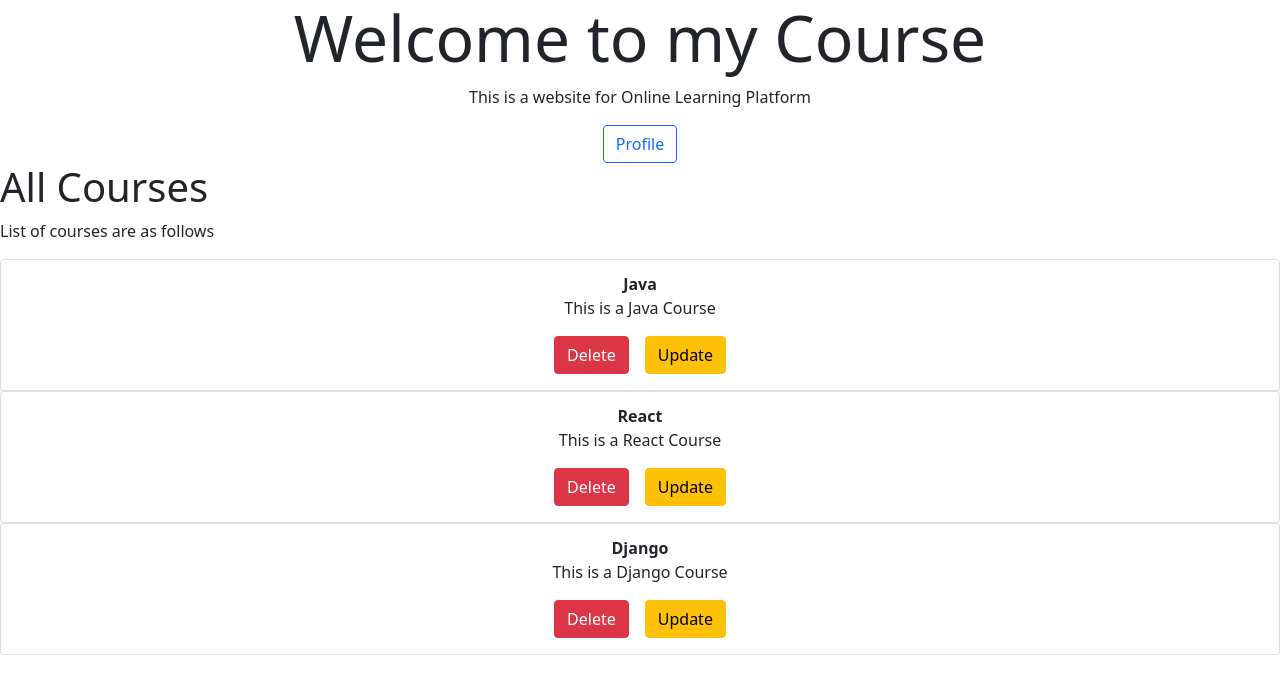
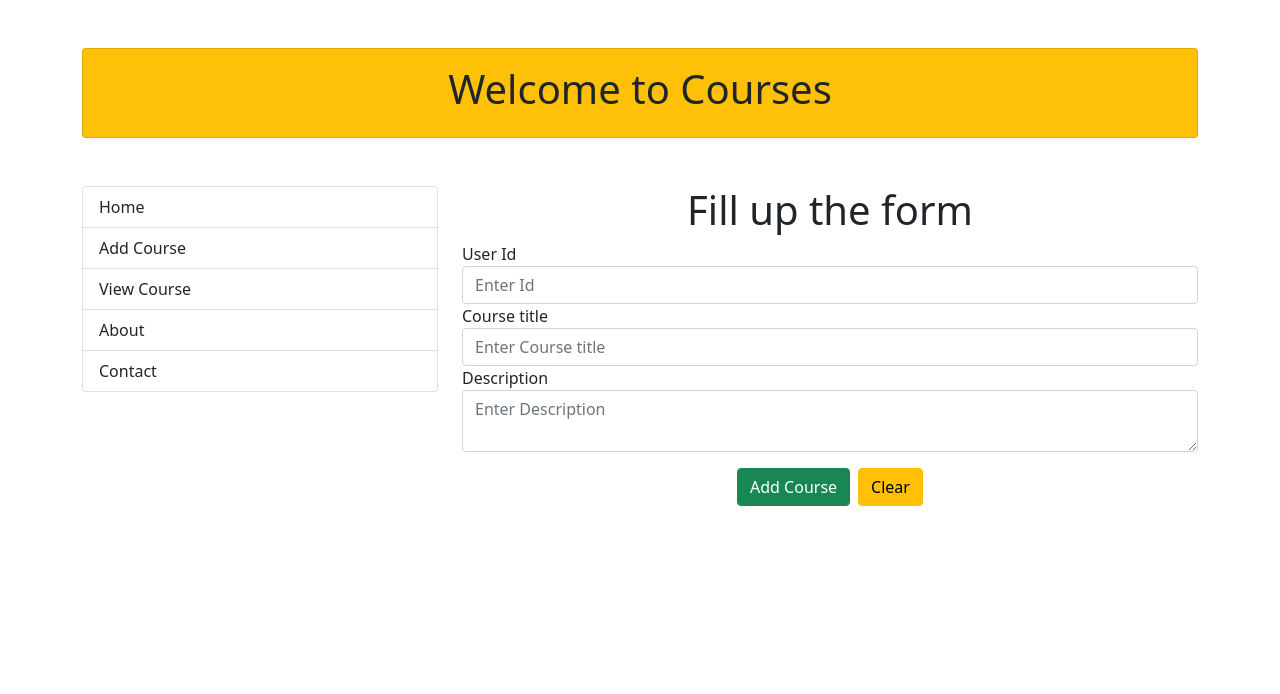
Before and after one commit to obayedsiam/ReactProject_1, a React (Create React App) app: page /add-course in a window 1280 px wide. Shown: the top 694 px of the page. Built offline with nearby package versions, Linux system fonts and the light colour scheme.

Commit message:
initial commit

```diff
--- a/package.json
+++ b/package.json
@@ -8,9 +8,11 @@
     "@testing-library/user-event": "^12.1.10",
     "axios": "^0.21.4",
     "bootstrap": "^5.1.1",
+    "cors": "^2.8.5",
     "jshint": "^2.13.1",
     "react": "^17.0.2",
     "react-dom": "^17.0.2",
+    "react-router-dom": "^5.3.0",
     "react-scripts": "4.0.3",
     "react-toastify": "^8.0.3",
     "reactstrap": "^8.10.0",
@@ -39,5 +41,8 @@
       "last 1 firefox version",
       "last 1 safari version"
     ]
+  },
+  "devDependencies": {
+    "http-proxy-middleware": "^2.0.1"
   }
 }
--- a/src/App.js
+++ b/src/App.js
@@ -1,9 +1,13 @@
 import logo from "./logo.svg";
 import "./App.css";
-import { Button } from "reactstrap";
+import { Button, Row, Col, Container } from "reactstrap";
 import { ToastContainer, toast } from "react-toastify";
 import Home from "./components/Home";
 import Allcourses from "./components/Allcourses";
+import AddCourse from "./components/AddCourse";
+import Header from "./components/Header";
+import Menus from "./components/Menus";
+import {BrowserRouter as Router, Route} from "react-router-dom";
 
 function App() {
   const btnHandler = () => {
@@ -12,11 +16,24 @@ function App() {
   };
 
   return (
-    <div>
-      <ToastContainer />
-      <Home />
-      <Allcourses />
-    </div>
+    <>
+    <Router>
+    <Container>
+      <Header></Header>
+      <Row>
+        <Col md = {4}>
+            <Menus/>
+        </Col>
+        <Col md = {8}>
+          <Route path = "/" component = {Home} exact/>
+          <Route path = "/add-course" component = {AddCourse} exact/>
+          <Route path = "/view-course" component = {Allcourses} exact/>
+        </Col>
+      </Row>
+    </Container>
+    </Router>
+    </>
+
   );
 }
 
--- /dev/null
+++ b/src/api/bootapi.js
@@ -0,0 +1,4 @@
+const base_url = "http://localhost:9090";
+
+
+export default base_url ;
--- a/src/components/AddCourse.js
+++ b/src/components/AddCourse.js
@@ -1,7 +1,89 @@
-import React, { Component } from 'react';
+import { ToastContainer, toast } from "react-toastify";
+import { useState, useEffect, Fragment } from "react";
+import { Button, Container, Form, FormGroup, Input, Label } from "reactstrap";
+import axios from "axios";
+import base_url from "../api/bootapi";
+import "react-toastify/dist/ReactToastify.css";
 
-const AddCourse = (course) =>{
+const AddCourse = () => {
+  useEffect(() => {
+    document.title = "Add Course";
+  }, []);
 
-}
+  const [course, setCourse] = useState({});
+
+  const courseHandler = (e) => {
+    //    toast.success("Course Added");
+    console.log(course, "Submitted");
+    postDatatoServer(course);
+    e.preventDefault();
+  };
+
+  const postDatatoServer = (data) => {
+    axios
+      .post(`${base_url}/course`, data)
+      .then((response) => {
+        console.log(response, "Course Added");
+        toast.success("Course Added");
+      })
+      .catch((error) => {
+        toast.error("Error occured");
+      });
+  };
+
+  return (
+    <Fragment>
+      <h1 className="text-center my=3">Fill up the form </h1>
+      <Form onSubmit={courseHandler}>
+        <FormGroup>
+          <label htmlFor="userId">User Id</label>
+          <Input
+            type="text"
+            name="userId"
+            placeholder="Enter Id"
+            id="UserId"
+            onChange={(e) => {
+              setCourse({ ...course, id: e.target.value });
+              //  console.log(course, "Id changed");
+            }}
+          />
+        </FormGroup>
+        <FormGroup>
+          <label htmlFor="title">Course title </label>
+          <Input
+            type="text"
+            placeholder="Enter Course title"
+            name="title"
+            id="title"
+            onChange={(e) => {
+              setCourse({ ...course, title: e.target.value });
+            }}
+          />
+        </FormGroup>
+        <FormGroup>
+          <label>Description</label>
+          <Input
+            type="textarea"
+            placeholder="Enter Description"
+            id="description"
+            onChange={(e) => {
+              setCourse({ ...course, description: e.target.value });
+            }}
+          ></Input>
+        </FormGroup>
+
+        <Container className="text-center my-3">
+          <ToastContainer />
+          <Button color="success" type="submit">
+            Add Course
+          </Button>
+          <Button color="warning ms-2" type="reset">
+            Clear
+          </Button>
+        </Container>
+      </Form>
+    </Fragment>
+  );
+};
 
 export default AddCourse;
--- a/src/components/Allcourses.js
+++ b/src/components/Allcourses.js
@@ -1,21 +1,54 @@
 import React from "react";
 import Course from "./Course";
-import { useState } from "react";
+import { useState, useEffect } from "react";
+import base_url from "../api/bootapi";
+import axios from "axios";
+import { ToastContainer, toast } from "react-toastify";
 
 const Allcourses = () => {
-  const [courses, setCourses] = useState([
-    { title: "Java ", description: "This is a Java Course" },
-    { title: "React", description: "This is a React Course" },
-    { title: "Django", description: "This is a Django Course" },
-  ]);
+  const [courses, setCourses] = useState({ title: "", description: "" });
+
+  // { title: "Java ", description: "This is a Java Course" },
+  // { title: "React", description: "This is a React Course" },
+  // { title: "Django", description: "This is a Django Course" },
+
+  useEffect(() => {
+    document.title = "Courses";
+    getALLCourses();
+  }, []);
+
+  const getALLCourses = () => {
+    axios.get(`${base_url}/course`).then(
+      (response) => {
+        console.log(response.data, "Successfull");
+        setCourses(response.data);
+        {
+          response.data.length > 0
+            ? toast.success("All Course Loaded !!")
+            : toast.success("No Courses Found");
+        }
+      },
+      (error) => {
+        console.log(error, "Found error from your code");
+        toast.error("Couldn't load Data");
+      }
+    );
+  };
+
+  const updateAfterDelete = (id) => {
+    setCourses(courses.filter((c) => c.id != id));
+  };
 
   return (
     <div>
+      <ToastContainer />
       <h1>All Courses</h1>
       <p>List of courses are as follows</p>
-      {courses.length > 0 ? courses.map((item) => (
-          <Course course = {item}/>
-      )) : "No Courses"}
+      {courses.length > 0
+        ? courses.map((item, key) => (
+            <Course course={item} update={updateAfterDelete} />
+          ))
+        : "No Courses"}
     </div>
   );
 };
--- a/src/components/Course.js
+++ b/src/components/Course.js
@@ -1,4 +1,6 @@
-import React, { Component } from "react";
+import React, { Component, useEffect } from "react";
+import axios from "axios";
+import base_url from "../api/bootapi";
 import {
   Card,
   CardBody,
@@ -10,18 +12,38 @@ import {
   Container,
 } from "reactstrap";
 
-const Course = ({course}) => {
+import { ToastContainer, toast } from "react-toastify";
+
+const Course = ({ course, update }) => {
+  const btnHandler = () => {
+    axios.delete(`${base_url}/course/${course.id}`).then(
+      (response) => {
+        console.log("Course Added");
+        update(course.id);
+        toast.success("Deleted");
+      },
+      (error) => {
+        toast.error("Error occured");
+      }
+    );
+  };
+
   return (
+    <div>
+      <ToastContainer />
       <Card className="text-center">
         <CardBody>
           <CardSubtitle className="fw-bold"> {course.title}</CardSubtitle>
           <CardText>{course.description}</CardText>
           <Container className="text-center">
-          <Button color="danger">Delete</Button>
+            <Button color="danger" onClick={btnHandler}>
+              Delete
+            </Button>
             <Button color="warning ms-3">Update</Button>
           </Container>
         </CardBody>
       </Card>
+    </div>
   );
 };
 
--- a/src/components/Header.js
+++ b/src/components/Header.js
@@ -1,7 +1,16 @@
 import React from "react";
+import { Card, CardBody } from "reactstrap";
 
 const Header = (title, name) => {
-  return <div>Welcome to courses</div>;
+  return (<div className = "text-center my-5">
+
+    <Card className = "my-2 bg-warning">
+      <CardBody>
+      <h1>Welcome to Courses</h1>
+      </CardBody>
+    </Card>
+    </div>
+     );
 };
 
 export default Header;
--- a/src/components/Home.js
+++ b/src/components/Home.js
@@ -6,7 +6,7 @@ const Home = (title, name) =>{
    return (
      <div>
        <Jumbotron className="text-center">
-         <h1 className="display-3">Welcome to my Course</h1>
+         <h1>Welcome to my Course</h1>
          <p>This is a website for Online Learning Platform</p>
 
          <Container>
--- /dev/null
+++ b/src/components/Menus.js
@@ -0,0 +1,50 @@
+import React, { Component } from "react";
+import { ListGroup, ListGroupItem } from "reactstrap";
+import { Link } from "react-router-dom";
+const Menus = () => {
+  return (
+    <ListGroup>
+      <Link
+        className="list-group-item list-group-item-action"
+        tag="a"
+        to="/"
+        action="true"
+      >
+        Home
+      </Link>
+      <Link
+        className="list-group-item list-group-item-action"
+        tag="a"
+        to="/add-course"
+        action="true"
+      >
+        Add Course
+      </Link>
+      <Link
+        className="list-group-item list-group-item-action"
+        tag="a"
+        to="/view-course"
+        action="true"
+      >
+        View Course
+      </Link>
+      <Link
+        className="list-group-item list-group-item-action"
+        tag="a"
+        to="/about"
+        action="true"
+      >
+        About
+      </Link>
+      <Link
+        className="list-group-item list-group-item-action"
+        tag="a"
+        to="/contact"
+        action="true"
+      >
+        Contact
+      </Link>
+    </ListGroup>
+  );
+};
+export default Menus;
```
Also changed, not shown: 1 other file (tests, documents, lock files or other folders). Lines whose indentation alone changed are shown as unchanged.
